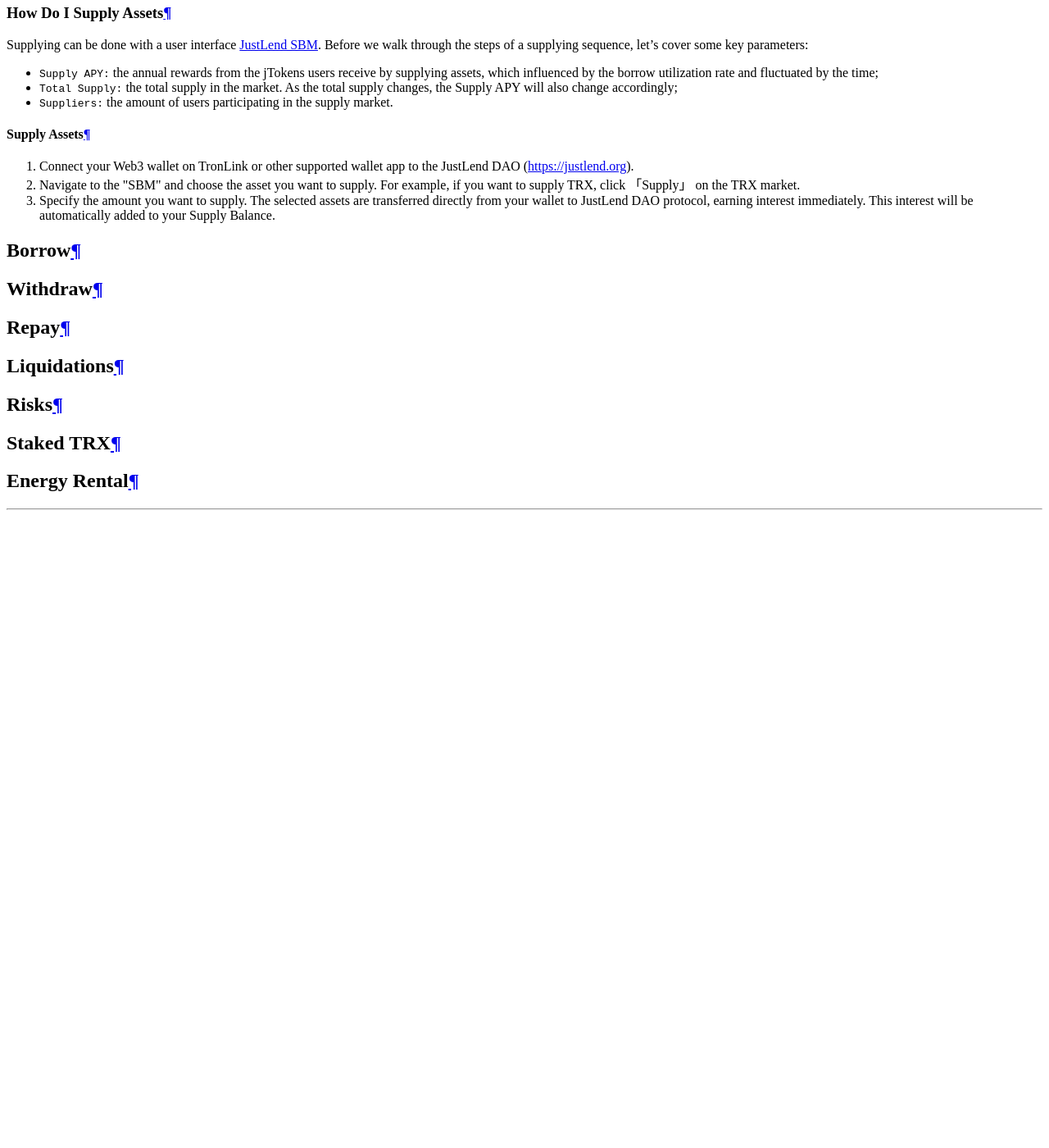
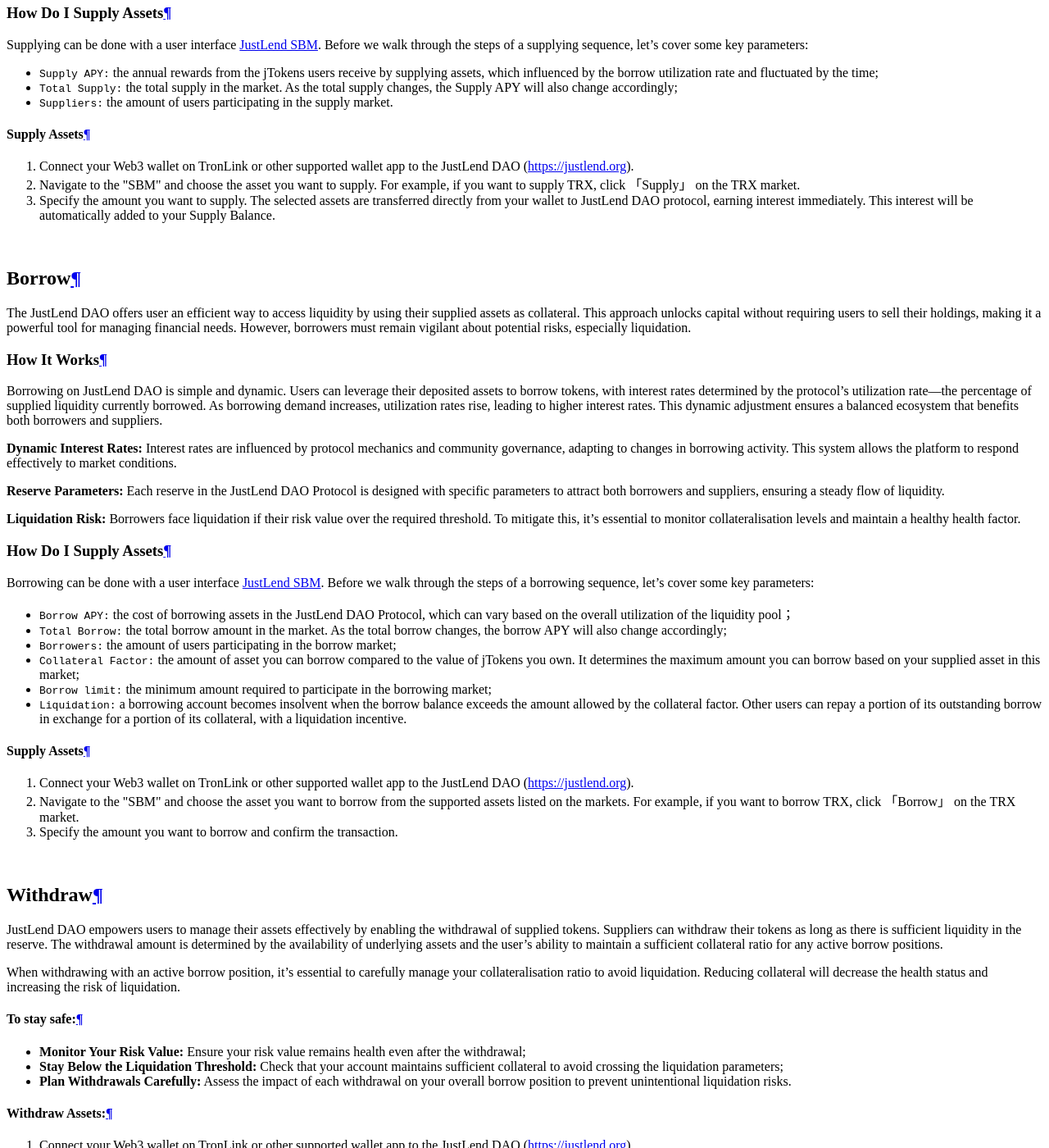
Before and after one commit to justlend/justlend-docs, an MkDocs documentation site: the page built from docs/getting_started/concepts.md, in a window 1280 px wide and 1400 px high, scrolled down 7467 px. Shown: the whole window at 82% size. Built offline with MkDocs 1.6.1 and Material for MkDocs 9.7.7, drawn with Linux system fonts in a browser that asks for light colours; before the commit the page ends 8097 px from its top, so only the background shows below that; some of the changed text lies outside the part shown.

Commit message:
Update concepts.md

```diff
--- a/docs/getting_started/concepts.md
+++ b/docs/getting_started/concepts.md
@@ -12,7 +12,7 @@
 **Dynamic Rate Updates:** As tokens are supplied, borrowed, repaid, or withdrawn from the liquidity pool, interest rates are updated in real time. These adjustments are guided by on-chain data, including token balances, oracle-determined prices, and the borrow utilization ratio.
 
 ### How Do I Supply Assets
-Supplying can be done with a user interface [JustLend SBM](JustLend SBM). Before we walk through the steps of a supplying sequence, let’s cover some key parameters:
+Supplying can be done with a user interface [JustLend SBM](https://app.justlend.org/homeNew?lang=en-US). Before we walk through the steps of a supplying sequence, let’s cover some key parameters:
 
 * `Supply APY:` the annual rewards from the jTokens users receive by supplying assets, which influenced by the borrow utilization rate and fluctuated by the time;
 * `Total Supply:` the total supply in the market. As the total supply changes, the Supply APY will also change accordingly;
@@ -23,18 +23,77 @@
 2. Navigate to the "SBM" and choose the asset you want to supply. For example, if you want to supply TRX, click 「Supply」 on the TRX market.
 3. Specify the amount you want to supply. The selected assets are transferred directly from your wallet to JustLend DAO protocol, earning interest immediately. This interest will be automatically added to your Supply Balance.
 
-
+<br>
 
 ## **Borrow**
 
+The JustLend DAO offers user an efficient way to access liquidity by using their supplied assets as collateral. This approach unlocks capital without requiring users to sell their holdings, making it a powerful tool for managing financial needs. However, borrowers must remain vigilant about potential risks, especially liquidation.
+
+### How It Works
+
+Borrowing on JustLend DAO is simple and dynamic. Users can leverage their deposited assets to borrow tokens, with interest rates determined by the protocol’s utilization rate—the percentage of supplied liquidity currently borrowed. As borrowing demand increases, utilization rates rise, leading to higher interest rates. This dynamic adjustment ensures a balanced ecosystem that benefits both borrowers and suppliers.
+
+**Dynamic Interest Rates:** Interest rates are influenced by protocol mechanics and community governance, adapting to changes in borrowing activity. This system allows the platform to respond effectively to market conditions.
+
+**Reserve Parameters:** Each reserve in the JustLend DAO Protocol is designed with specific parameters to attract both borrowers and suppliers, ensuring a steady flow of liquidity.
+
+**Liquidation Risk:** Borrowers face liquidation if their risk value over the required threshold. To mitigate this, it’s essential to monitor collateralisation levels and maintain a healthy health factor.
+
+### How Do I Supply Assets
+Borrowing can be done with a user interface [JustLend SBM](https://app.justlend.org/homeNew?lang=en-US). Before we walk through the steps of a borrowing sequence, let’s cover some key parameters:
+
+* `Borrow APY:` the cost of borrowing assets in the JustLend DAO Protocol, which can vary based on the overall utilization of the liquidity pool；
+* `Total Borrow:` the total borrow amount in the market. As the total borrow changes, the borrow APY will also change accordingly;
+* `Borrowers:` the amount of users participating in the borrow market;
+* `Collateral Factor:` the amount of asset you can borrow compared to the value of jTokens you own. It determines the maximum amount you can borrow based on your supplied asset in this market;
+* `Borrow limit:` the minimum amount required to participate in the borrowing market;
+* `Liquidation:` a borrowing account becomes insolvent when the borrow balance exceeds the amount allowed by the collateral factor. Other users can repay a portion of its outstanding borrow in exchange for a portion of its collateral, with a liquidation incentive.
+
+#### Supply Assets
+1. Connect your Web3 wallet on TronLink or other supported wallet app to the JustLend DAO ([https://justlend.org](https://justlend.org)).
+2. Navigate to the "SBM" and choose the asset you want to borrow from the supported assets listed on the markets. For example, if you want to borrow TRX, click 「Borrow」 on the TRX market.
+3. Specify the amount you want to borrow and confirm the transaction.
+
+<br>
 
 ## **Withdraw**
+JustLend DAO empowers users to manage their assets effectively by enabling the withdrawal of supplied tokens. Suppliers can withdraw their tokens as long as there is sufficient liquidity in the reserve. The withdrawal amount is determined by the availability of underlying assets and the user’s ability to maintain a sufficient collateral ratio for any active borrow positions.
 
+When withdrawing with an active borrow position, it’s essential to carefully manage your collateralisation ratio to avoid liquidation. Reducing collateral will decrease the health status and increasing the risk of liquidation.
+
+#### To stay safe:
+* **Monitor Your Risk Value:** Ensure your risk value remains health even after the withdrawal;
+* **Stay Below the Liquidation Threshold:** Check that your account maintains sufficient collateral to avoid crossing the liquidation parameters;
+* **Plan Withdrawals Carefully:** Assess the impact of each withdrawal on your overall borrow position to prevent unintentional liquidation risks.
+
+#### Withdraw Assets:
+1. Connect your Web3 wallet on TronLink or other supported wallet app to the JustLend DAO ([https://justlend.org](https://justlend.org)).
+2. Navigate to the "SBM" and choose the supplied asset you want to withdraw, click 「Withdraw」.
+3. Specify the amount you want to withdraw and confirm the transaction.
+
+<br>
 
 ## **Repay**
+Repaying borrowed tokens is a critical aspect of managing borrow positions on the JustLend DAO Protocol. With flexible repayment options and user-friendly tools, JustLend DAO makes it easy for borrowers to maintain healthy collateralisation ratios and prevent liquidation risks.
 
+Borrowers can repay their loans using the same tokens they borrowed or through jTokens (collateral tokens) of the same underlying asset. Here are some benefits of repayment:
+
+* By reducing the outstanding borrow amount, repayment strengthens the collateralisation ratio, ensuring the position remains adequately collateralised;
+* A higher collateralisation ratio minimizes the risk of liquidation by maintaining a safe margin between the collateral value and the borrowed amount;
+* Repayment allows borrowers to safely withdraw a portion of their collateral, offering greater flexibility in managing their assets.
+
+#### Repay Assets:
+1. Connect your Web3 wallet on TronLink or other supported wallet app to the JustLend DAO ([https://justlend.org](https://justlend.org)).
+2. Navigate to the "SBM" and choose the borrowed asset you want to withdraw, click 「Repay」.
+3. Specify the amount you want to repay and confirm the transaction.
+
+<br>
 
 ## **Liquidations**
+
+Liquidation is determined by **Risk Value**, which is a critical metric within the JustLend DAO Protocol that measures the safety of a borrow position. It is calculated as:
+
+$$ Risk\ Value = \frac{Total\ Borrow}{Borrow\ Limit} $$
 
 
 
```
